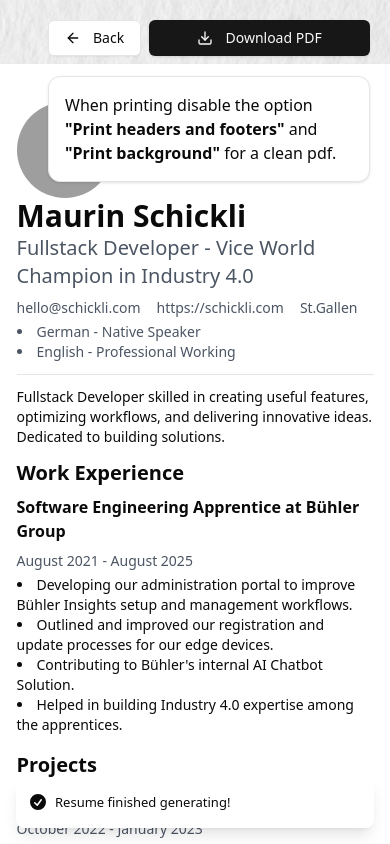
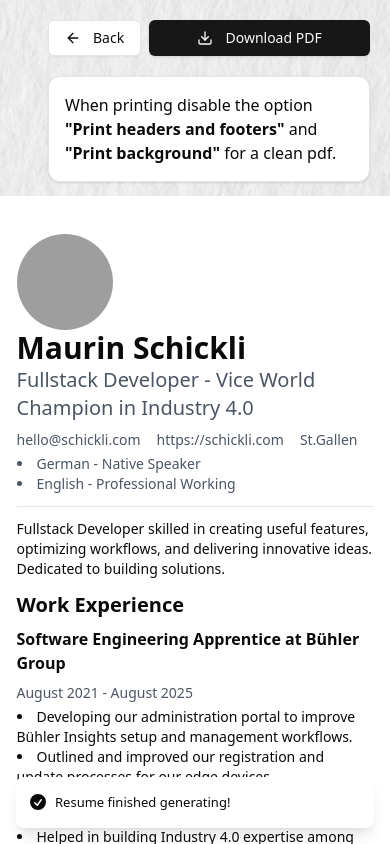
Before and after one commit to Schickli/resume, a Next.js app in the folder resume-builder/: page / in a window 390 px wide. Both pictures are taken after a click on the button "Use Example Resume". Shown: the top 844 px of the page. Built offline with nearby package versions, Linux system fonts and the light colour scheme; grey boxes are pictures that could not be loaded.

Commit message:
Mobile fixes

```diff
--- a/resume-builder/app/page.tsx
+++ b/resume-builder/app/page.tsx
@@ -9,6 +9,7 @@ import { ArrowLeft, Download } from "lucide-react";
 import { useEffect, useRef, useState } from "react";
 import { useReactToPrint } from "react-to-print";
 
+//
 type JSONData = Record<string, any>;
 
 export default function Home() {
--- a/resume-builder/components/preview-resume.tsx
+++ b/resume-builder/components/preview-resume.tsx
@@ -39,9 +39,9 @@ export const PreviewResume = forwardRef<
   };
 
   return (
-    <div className="flex justify-center items-start min-h-screen p-8">
+    <div className="flex justify-center items-start min-h-screen p-1 sm:p-8">
       <div
-        className="w-[21cm] min-h-[29.7cm] bg-white shadow-md mx-auto my-8 p-[1cm] font-sans"
+        className="w-[21cm] min-h-[29.7cm] bg-white shadow-md mx-auto my-8 p-[1cm] font-sans mt-48 sm:mt-32 lg:mt-0"
         style={{
           boxSizing: "border-box",
         }}
```
